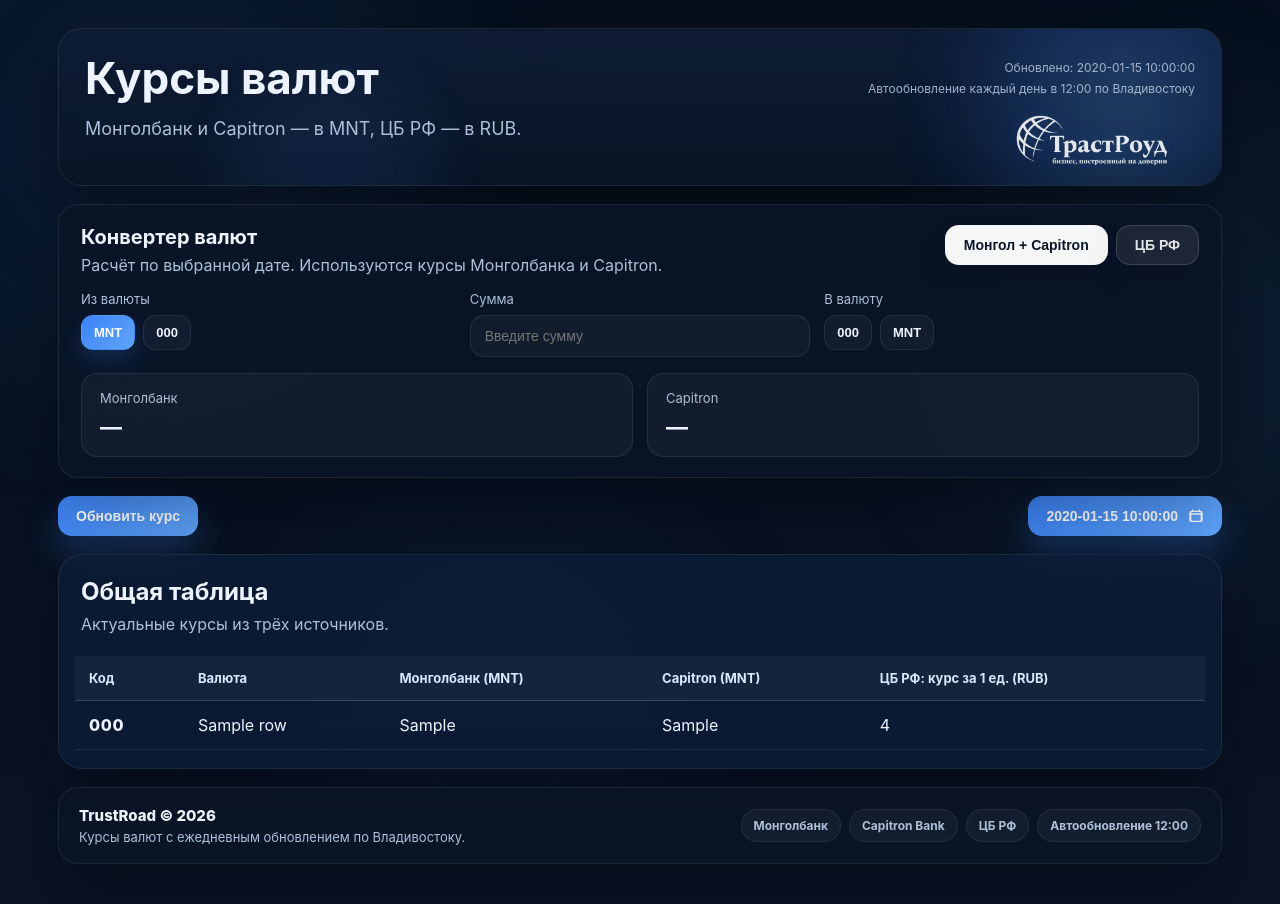
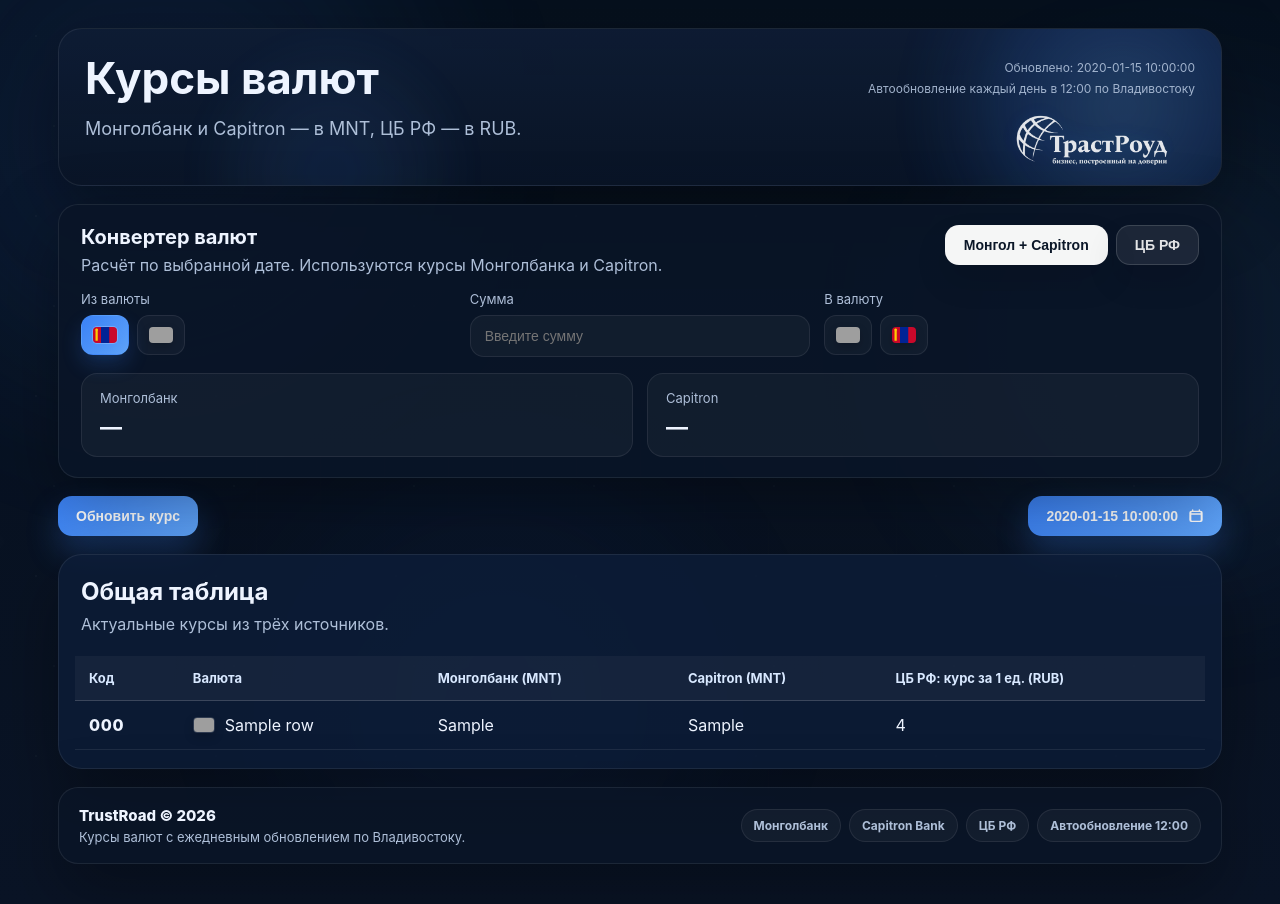
Before and after one commit to sanisymerr/trust-road, a Flask app: template templates/index.html in a window 1280 px wide. Run offline with Flask 3, Linux system fonts and the light colour scheme; the template is opened without the code that fills it: most values are stand-ins (such as "Sample title", 1, 10 or a date in 2020); grey boxes are pictures that could not be loaded.

Commit message:
«logo»

```diff
--- a/static/css/style.css
+++ b/static/css/style.css
@@ -562,6 +562,15 @@ tbody tr:hover {
         flex-direction: column;
         gap: 16px;
     }
+    .currency-chip {
+    width: 44px;
+    height: 38px;
+}
+
+.currency-chip__flag {
+    width: 22px;
+    height: 15px;
+}
 
     .hero__update {
         min-width: 0;
@@ -846,6 +855,79 @@ tbody tr:hover {
     appearance: textfield;
 }
 
+.currency-name-cell {
+    display: flex;
+    align-items: center;
+    gap: 10px;
+}
+
+.currency-flag {
+    display: block;
+    object-fit: cover;
+    flex-shrink: 0;
+}
+
+.currency-flag--table {
+    width: 22px;
+    height: 16px;
+    border-radius: 4px;
+    border: 1px solid rgba(255, 255, 255, 0.14);
+    box-shadow: 0 4px 10px rgba(0, 0, 0, 0.18);
+}
+
+.currency-chip {
+    position: relative;
+    width: 48px;
+    height: 40px;
+    padding: 0;
+    display: inline-flex;
+    align-items: center;
+    justify-content: center;
+    overflow: visible;
+}
+
+.currency-chip__flag {
+    width: 24px;
+    height: 16px;
+    border-radius: 4px;
+    object-fit: cover;
+    pointer-events: none;
+    box-shadow: 0 4px 10px rgba(0, 0, 0, 0.18);
+}
+
+.currency-chip::after {
+    content: attr(data-code);
+    position: absolute;
+    left: 50%;
+    bottom: calc(100% + 8px);
+    transform: translateX(-50%) translateY(4px);
+    padding: 6px 8px;
+    border-radius: 8px;
+    background: rgba(7, 17, 31, 0.96);
+    border: 1px solid rgba(255, 255, 255, 0.10);
+    color: #eef4ff;
+    font-size: 11px;
+    font-weight: 700;
+    line-height: 1;
+    white-space: nowrap;
+    opacity: 0;
+    pointer-events: none;
+    transition: opacity 0.15s ease, transform 0.15s ease;
+    box-shadow: 0 10px 24px rgba(0, 0, 0, 0.28);
+    z-index: 20;
+}
+
+.currency-chip:hover::after {
+    opacity: 1;
+    transform: translateX(-50%) translateY(0);
+}
+
+.currency-chip--active .currency-chip__flag {
+    box-shadow:
+        0 0 0 1px rgba(255,255,255,0.22),
+        0 6px 16px rgba(59,130,246,0.28);
+}
+
 .is-hidden {
     display: none !important;
 }
--- a/templates/index.html
+++ b/templates/index.html
@@ -71,10 +71,14 @@
         <div class="converter-field">
             <span>Из валюты</span>
             <div class="currency-chip-grid" id="fromCurrencyGrid">
-                <button type="button" class="currency-chip currency-chip--active" data-target="from" data-code="MNT">MNT</button>
+    <button type="button" class="currency-chip currency-chip--active" data-target="from" data-code="MNT" aria-label="MNT">
+        <img class="currency-chip__flag" src="{{ url_for('static', filename='flags/mnt.png') }}" alt="MNT">
+    </button>
     {% for row in data.rows %}
         {% if row.code != 'MNT' %}
-                        <button type="button" class="currency-chip" data-target="from" data-code="{{ row.code }}">{{ row.code }}</button>
+            <button type="button" class="currency-chip" data-target="from" data-code="{{ row.code }}" aria-label="{{ row.code }}">
+                <img class="currency-chip__flag" src="{{ url_for('static', filename='flags/' ~ row.code|lower ~ '.png') }}" alt="{{ row.code }}">
+            </button>
         {% endif %}
     {% endfor %}
 </div>
@@ -91,10 +95,20 @@
             <div class="currency-chip-grid" id="toCurrencyGrid">
     {% for row in data.rows %}
         {% if row.code != 'MNT' %}
-                        <button type="button" class="currency-chip {% if row.code == 'USD' %}currency-chip--active{% endif %}" data-target="to" data-code="{{ row.code }}">{{ row.code }}</button>
+            <button
+                type="button"
+                class="currency-chip {% if row.code == 'USD' %}currency-chip--active{% endif %}"
+                data-target="to"
+                data-code="{{ row.code }}"
+                aria-label="{{ row.code }}"
+            >
+                <img class="currency-chip__flag" src="{{ url_for('static', filename='flags/' ~ row.code|lower ~ '.png') }}" alt="{{ row.code }}">
+            </button>
         {% endif %}
     {% endfor %}
-                <button type="button" class="currency-chip" data-target="to" data-code="MNT">MNT</button>
+    <button type="button" class="currency-chip" data-target="to" data-code="MNT" aria-label="MNT">
+        <img class="currency-chip__flag" src="{{ url_for('static', filename='flags/mnt.png') }}" alt="MNT">
+    </button>
 </div>
             <input type="hidden" id="convertTo" value="USD">
         </div>
@@ -184,7 +198,16 @@
                         {% for row in data.rows %}
                         <tr>
                             <td class="code">{{ row.code }}</td>
-                            <td>{{ row.name }}</td>
+<td>
+    <div class="currency-name-cell">
+        <img
+            class="currency-flag currency-flag--table"
+            src="{{ url_for('static', filename='flags/' ~ row.code|lower ~ '.png') }}"
+            alt="{{ row.code }}"
+        >
+        <span>{{ row.name }}</span>
+    </div>
+</td>
                             <td>
     <div class="rate-cell">
         <span class="rate-cell__value">{{ row.mongol_bank_mnt }}</span>
```
Also changed, not shown: static/flags/chf.png (added), static/flags/cny.png (added), static/flags/eur.png (added), static/flags/gbp.png (added), static/flags/hkd.png (added), static/flags/jpy.png (added), static/flags/krw.png (added), static/flags/mnt.png (added), static/flags/rub.png (added), static/flags/sgd.png (added), static/flags/usd.png (added). Lines whose indentation alone changed are shown as unchanged.
